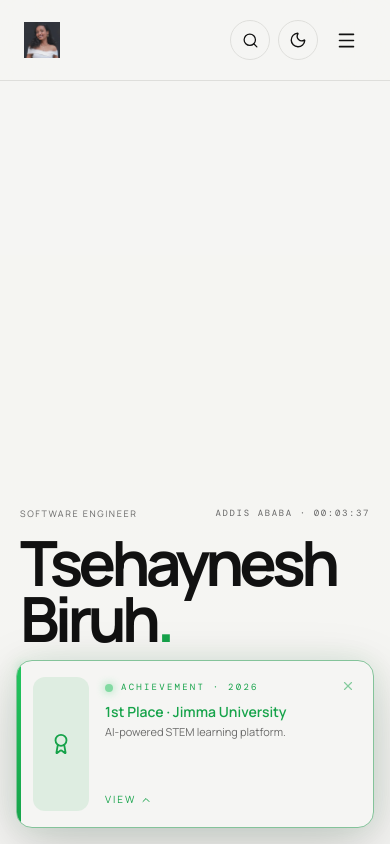
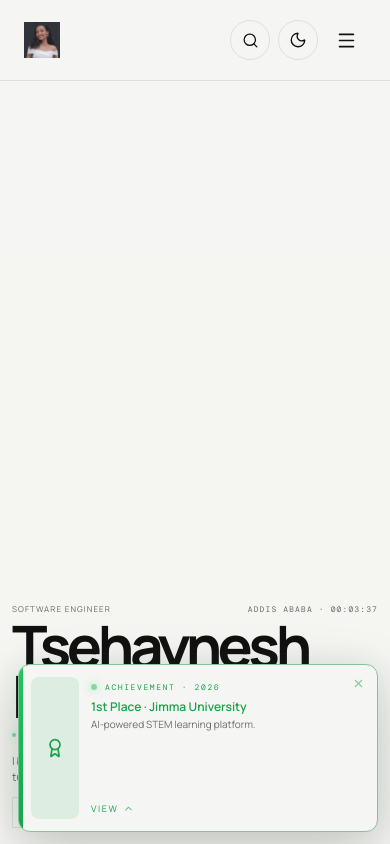
Before and after one commit to tsi1221/tsehaynesh, a React (Vite) app: page / in a window 390 px wide. Shown: the top 844 px of the page. Built offline with nearby package versions, Linux system fonts and the light colour scheme; a web font is replaced by a local one.

Commit message:
update portfolio projects and certificates

```diff
--- a/src/components/Hero.tsx
+++ b/src/components/Hero.tsx
@@ -1,3 +1,4 @@
+
 import {
   ArrowUpRight,
   Award,
@@ -51,7 +52,7 @@ export default function Hero() {
   }, []);
 
   /* =========================================================
-     ESC CLOSES CARD
+     ESC CLOSES / COLLAPSES CARD
   ========================================================= */
   useEffect(() => {
     const handleKeyDown = (event: KeyboardEvent) => {
@@ -77,17 +78,25 @@ export default function Hero() {
   return (
     <>
       {/* =====================================================
-          STICKY HERO
+          HERO
       ===================================================== */}
       <section
         id="home"
-        className="sticky top-0 z-0 flex h-screen min-h-screen items-end overflow-hidden transition-colors duration-300"
+        className="
+          sticky top-0 z-0
+          flex min-h-screen h-screen
+          items-end
+          overflow-hidden
+          transition-colors duration-300
+        "
         style={{
           background: "var(--background)",
           color: "var(--foreground)",
         }}
       >
-        {/* Background */}
+        {/* ===================================================
+            BACKGROUND
+        =================================================== */}
         <div className="absolute inset-0">
           <div
             className="absolute inset-0 bg-cover bg-center"
@@ -114,26 +123,48 @@ export default function Hero() {
           />
         </div>
 
-        {/* =====================================================
+        {/* ===================================================
             CONTENT
-        ===================================================== */}
+        =================================================== */}
         <div
           className="
-            relative z-10 mx-auto flex w-full max-w-[1400px]
-            flex-col justify-end
-            px-5 pb-8
-            pt-20
-            sm:px-6 sm:pb-10 sm:pt-24
-            md:px-10 md:pb-20 md:pt-40
+            relative z-10
+            mx-auto w-full max-w-[1400px]
+
+            px-3
+            pb-4
+            pt-0
+
+            sm:px-5
+            sm:pb-7
+
+            md:px-8
+            md:pb-12
+
+            lg:px-10
+            lg:pb-16
           "
         >
-          {/* Top meta */}
+          {/* =================================================
+              TOP META
+          ================================================= */}
           <div
             className="
-              mb-4 flex items-center justify-between
-              text-[9px] uppercase tracking-[0.18em]
-              sm:mb-6 sm:text-[10px] sm:tracking-[0.25em]
-              md:mb-8 md:text-xs
+              mb-2
+              flex items-center justify-between
+              text-[8px]
+              uppercase
+              tracking-[0.14em]
+
+              sm:mb-4
+              sm:text-[9px]
+              sm:tracking-[0.2em]
+
+              md:mb-6
+              md:text-[10px]
+              md:tracking-[0.25em]
+
+              lg:text-xs
             "
             style={{
               color: "var(--muted)",
@@ -146,42 +177,72 @@ export default function Hero() {
             </span>
           </div>
 
-          {/* Main title */}
+          {/* =================================================
+              NAME
+          ================================================= */}
           <div className="max-w-6xl">
             <h1
               className="
-                text-[16vw]
+                text-[15vw]
                 font-bold
                 leading-[0.82]
                 tracking-[-0.075em]
-                sm:text-[15vw]
-                md:mt-24
+
+                sm:text-[14vw]
+
+                md:mt-16
                 md:text-[10vw]
+
+                lg:mt-20
+                lg:text-[9.5vw]
+
+                xl:text-[9vw]
               "
             >
               <span className="block">Tsehaynesh</span>
 
-              <span className="mt-[0.08em] block">
+              <span className="mt-[0.04em] block">
                 Biruh
                 <span style={{ color: GREEN }}>.</span>
               </span>
             </h1>
           </div>
 
-          {/* Full-Stack Developer */}
+          {/* =================================================
+              ROLE
+          ================================================= */}
           <p
             className="
-              mt-4 flex items-center gap-2
-              text-[10px] uppercase tracking-[0.22em]
-              sm:mt-5 sm:text-xs sm:tracking-[0.3em]
-              md:mt-12 md:text-sm
+              mt-2
+              flex items-center gap-1.5
+              text-[8px]
+              uppercase
+              tracking-[0.18em]
+
+              sm:mt-3
+              sm:text-[10px]
+              sm:tracking-[0.25em]
+
+              md:mt-8
+              md:gap-2
+              md:text-xs
+              md:tracking-[0.3em]
+
+              lg:mt-10
+              lg:text-sm
             "
             style={{
               color: GREEN,
             }}
           >
             <span
-              className="h-1.5 w-1.5 animate-pulse rounded-full"
+              className="
+                h-1 w-1
+                animate-pulse
+                rounded-full
+
+                sm:h-1.5 sm:w-1.5
+              "
               style={{
                 background: GREEN_BRIGHT,
                 boxShadow: `0 0 10px ${GREEN_BRIGHT}`,
@@ -191,21 +252,43 @@ export default function Hero() {
             Full-Stack Developer
           </p>
 
-          {/* Bottom row */}
+          {/* =================================================
+              BOTTOM ROW
+          ================================================= */}
           <div
             className="
-              mt-5 flex flex-col justify-between gap-5
-              sm:mt-6 sm:gap-6
-              md:mt-10 md:flex-row md:items-end md:gap-8
+              mt-3
+              flex
+              flex-col
+              gap-3
+
+              sm:mt-4
+              sm:gap-4
+
+              md:mt-7
+              md:flex-row
+              md:items-end
+              md:justify-between
+              md:gap-8
+
+              lg:mt-9
             "
           >
+            {/* Description */}
             <p
               className="
                 max-w-xl
-                text-[13px]
-                leading-5
-                sm:text-sm sm:leading-6
-                md:text-lg md:leading-7
+                text-[11px]
+                leading-4
+
+                sm:text-xs
+                sm:leading-5
+
+                md:text-base
+                md:leading-6
+
+                lg:text-lg
+                lg:leading-7
               "
               style={{
                 color: "var(--muted)",
@@ -216,20 +299,54 @@ export default function Hero() {
               actually use.
             </p>
 
-            {/* Actions */}
-            <div className="flex flex-wrap items-center gap-2.5 sm:gap-3">
+            {/* =================================================
+                ACTIONS
+            ================================================= */}
+            <div
+              className="
+                flex
+                flex-wrap
+                items-center
+                gap-2
+
+                sm:gap-2.5
+
+                md:gap-3
+
+                lg:gap-4
+              "
+            >
+              {/* Explore */}
               <a
                 href="#work"
                 className="
-                  group flex w-fit items-center gap-2
-                  border px-3.5 py-2.5
-                  text-[9px] uppercase tracking-[0.16em]
+                  group
+                  flex w-fit
+                  items-center gap-1.5
+                  border
+                  px-2.5 py-2
+                  text-[8px]
+                  uppercase
+                  tracking-[0.12em]
                   transition-all duration-300
+
+                  sm:gap-2
+                  sm:px-3
+                  sm:py-2.5
+                  sm:text-[9px]
+
+                  md:gap-3
+                  md:px-4
+                  md:py-3
+                  md:text-[10px]
+
+                  lg:px-5
+                  lg:py-3.5
+                  lg:text-xs
+
                   hover:border-emerald-600
                   hover:bg-emerald-600
                   hover:text-white
-                  sm:gap-3 sm:px-4 sm:py-3 sm:text-[10px]
-                  md:gap-4 md:px-6 md:py-4 md:text-xs
                 "
                 style={{
                   borderColor: "var(--border)",
@@ -239,29 +356,54 @@ export default function Hero() {
                 Explore Work
 
                 <ArrowUpRight
-                  size={15}
+                  size={13}
                   className="
                     transition-transform
                     group-hover:translate-x-1
                     group-hover:-translate-y-1
+
+                    sm:w-[14px]
+                    sm:h-[14px]
+
+                    md:w-[15px]
+                    md:h-[15px]
                   "
                 />
               </a>
 
-              {/* Download resume */}
+              {/* Download Resume */}
               <a
                 href="/Tsehaynesh_Biruh_Resume.pdf"
                 download="Tsehaynesh_Biruh_Resume.pdf"
                 className="
-                  group relative flex w-fit items-center gap-2
-                  overflow-hidden border
-                  px-3.5 py-2.5
-                  text-[9px] uppercase tracking-[0.16em]
+                  group
+                  relative
+                  flex w-fit
+                  items-center gap-1.5
+                  overflow-hidden
+                  border
+                  px-2.5 py-2
+                  text-[8px]
+                  uppercase
+                  tracking-[0.12em]
                   text-white
                   transition-all duration-300
+
+                  sm:gap-2
+                  sm:px-3
+                  sm:py-2.5
+                  sm:text-[9px]
+
+                  md:gap-3
+                  md:px-4
+                  md:py-3
+                  md:text-[10px]
+
+                  lg:px-5
+                  lg:py-3.5
+                  lg:text-xs
+
                   hover:shadow-[0_10px_40px_-10px_rgba(22,163,74,0.7)]
-                  sm:gap-3 sm:px-4 sm:py-3 sm:text-[10px]
-                  md:px-6 md:py-4 md:text-xs
                 "
                 style={{
                   borderColor: GREEN,
@@ -271,8 +413,10 @@ export default function Hero() {
                 <span
                   aria-hidden
                   className="
-                    pointer-events-none absolute inset-y-0 -left-1/2
-                    w-1/2 -translate-x-full
+                    pointer-events-none
+                    absolute inset-y-0 -left-1/2
+                    w-1/2
+                    -translate-x-full
                     transition-transform duration-1000
                     group-hover:translate-x-[300%]
                   "
@@ -283,8 +427,19 @@ export default function Hero() {
                 />
 
                 <Download
-                  size={15}
-                  className="relative transition-transform duration-300 group-hover:translate-y-0.5"
+                  size={13}
+                  className="
+                    relative
+                    transition-transform
+                    duration-300
+                    group-hover:translate-y-0.5
+
+                    sm:w-[14px]
+                    sm:h-[14px]
+
+                    md:w-[15px]
+                    md:h-[15px]
+                  "
                 />
 
                 <span className="relative">
@@ -302,11 +457,28 @@ export default function Hero() {
       <aside
         aria-hidden={!showCard}
         className={`
-          fixed bottom-4 right-4 z-[200]
-          w-[min(360px,calc(100vw-2rem))]
-          overflow-hidden rounded-2xl border shadow-2xl
-          transition-transform duration-500 ease-out
-          sm:bottom-6 sm:right-6
+          fixed
+          bottom-3
+          right-3
+          z-[200]
+
+          w-[calc(100vw-1.5rem)]
+          max-w-[360px]
+
+          overflow-hidden
+          rounded-xl
+          border
+          shadow-2xl
+
+          transition-transform
+          duration-500
+          ease-out
+
+          sm:bottom-5
+          sm:right-5
+          sm:w-[360px]
+          sm:rounded-2xl
+
           ${
             showCard
               ? "translate-y-0"
@@ -325,6 +497,7 @@ export default function Hero() {
             "0 20px 60px rgba(0,0,0,0.18), 0 0 30px rgba(22,163,74,0.10)",
         }}
       >
+        {/* Green side line */}
         <div
           className="absolute left-0 top-0 h-full w-1"
           style={{
@@ -333,27 +506,54 @@ export default function Hero() {
         />
 
         {!expanded ? (
+          /* =================================================
+             COLLAPSED CARD
+          ================================================= */
           <div className="relative h-full">
             <button
               type="button"
               onClick={() => setExpanded(true)}
-              className="group flex h-full w-full items-stretch gap-4 p-4 pr-10 text-left"
+              className="
+                group
+                flex
+                h-full
+                w-full
+                items-stretch
+                gap-3
+                p-3
+                pr-9
+                text-left
+
+                sm:gap-4
+                sm:p-4
+                sm:pr-10
+              "
             >
               <div
-                className="flex w-14 shrink-0 items-center justify-center rounded-xl"
+                className="
+                  flex
+                  w-12
+                  shrink-0
+                  items-center
+                  justify-center
+                  rounded-lg
+
+                  sm:w-14
+                  sm:rounded-xl
+                "
                 style={{
                   background: `color-mix(in srgb, ${GREEN} 10%, transparent)`,
                   color: GREEN,
                 }}
               >
-                <Award size={22} />
+                <Award size={20} className="sm:h-[22px] sm:w-[22px]" />
               </div>
 
               <div className="flex flex-1 flex-col justify-between py-1">
                 <div>
                   <div className="flex items-center gap-2">
                     <span
-                      className="h-2 w-2 animate-pulse rounded-full"
+                      className="h-1.5 w-1.5 animate-pulse rounded-full sm:h-2 sm:w-2"
                       style={{
                         background: GREEN_BRIGHT,
                         boxShadow: `0 0 10px ${GREEN_BRIGHT}`,
@@ -361,7 +561,15 @@ export default function Hero() {
                     />
 
                     <p
-                      className="font-mono text-[9px] uppercase tracking-[0.25em]"
+                      className="
+                        font-mono
+                        text-[8px]
+                        uppercase
+                        tracking-[0.2em]
+
+                        sm:text-[9px]
+                        sm:tracking-[0.25em]
+                      "
                       style={{
                         color: GREEN,
                       }}
@@ -371,7 +579,15 @@ export default function Hero() {
                   </div>
 
                   <p
-                    className="mt-2 text-sm font-semibold leading-tight"
+                    className="
+                      mt-1.5
+                      text-xs
+                      font-semibold
+                      leading-tight
+
+                      sm:mt-2
+                      sm:text-sm
+                    "
                     style={{
                       color: GREEN,
                     }}
@@ -379,47 +595,78 @@ export default function Hero() {
                     1st Place · Jimma University
                   </p>
 
-                  <p className="mt-1 text-[11px] leading-snug opacity-60">
+                  <p className="mt-1 text-[10px] leading-snug opacity-60 sm:text-[11px]">
                     AI-powered STEM learning platform.
                   </p>
                 </div>
 
                 <span
                   className="
-                    flex items-center gap-1
-                    text-[10px] uppercase tracking-[0.2em]
-                    transition-all group-hover:gap-2
+                    flex
+                    items-center
+                    gap-1
+                    text-[9px]
+                    uppercase
+                    tracking-[0.18em]
+                    transition-all
+                    group-hover:gap-2
+
+                    sm:text-[10px]
+                    sm:tracking-[0.2em]
                   "
                   style={{
                     color: GREEN,
                   }}
                 >
                   View
-                  <ChevronUp size={12} />
+                  <ChevronUp size={11} />
                 </span>
               </div>
             </button>
 
+            {/* Close */}
             <button
               type="button"
               onClick={() => setShowCard(false)}
               className="
-                absolute right-3 top-3 rounded-full p-1.5
-                opacity-50 transition-all
-                hover:rotate-90 hover:opacity-100
+                absolute
+                right-2
+                top-2
+                rounded-full
+                p-1
+                opacity-50
+                transition-all
+
+                sm:right-3
+                sm:top-3
+                sm:p-1.5
+
+                hover:rotate-90
+                hover:opacity-100
               "
               style={{
                 color: GREEN,
               }}
               aria-label="Dismiss"
             >
-              <X size={14} />
+              <X size={13} />
             </button>
           </div>
         ) : (
+          /* =================================================
+             EXPANDED CARD
+          ================================================= */
           <div className="flex h-full flex-col">
             <header
-              className="flex items-start justify-between border-b p-4"
+              className="
+                flex
+                items-start
+                justify-between
+                border-b
+                p-3
+
+                sm:p-4
+              "
               style={{
                 borderColor: "var(--border)",
               }}
@@ -427,7 +674,7 @@ export default function Hero() {
               <div>
                 <div className="flex items-center gap-2">
                   <span
-                    className="h-2 w-2 animate-pulse rounded-full"
+                    className="h-1.5 w-1.5 animate-pulse rounded-full sm:h-2 sm:w-2"
                     style={{
                       background: GREEN_BRIGHT,
                       boxShadow: `0 0 10px ${GREEN_BRIGHT}`,
@@ -435,7 +682,15 @@ export default function Hero() {
                   />
 
                   <p
-                    className="font-mono text-[9px] uppercase tracking-[0.25em]"
+                    className="
+                      font-mono
+                      text-[8px]
+                      uppercase
+                      tracking-[0.2em]
+
+                      sm:text-[9px]
+                      sm:tracking-[0.25em]
+                    "
                     style={{
                       color: GREEN,
                     }}
@@ -445,7 +700,7 @@ export default function Hero() {
                 </div>
 
                 <p
-                  className="mt-2 text-sm font-semibold"
+                  className="mt-1.5 text-xs font-semibold sm:mt-2 sm:text-sm"
                   style={{
                     color: GREEN,
                   }}
@@ -454,34 +709,50 @@ export default function Hero() {
                 </p>
               </div>
 
-              <div className="flex items-center gap-1">
+              <div className="flex items-center gap-0.5">
                 <button
                   type="button"
                   onClick={() => setExpanded(false)}
-                  className="rounded-full p-1.5 opacity-60 transition-opacity hover:opacity-100"
+                  className="
+                    rounded-full
+                    p-1
+                    opacity-60
+                    transition-opacity
+                    hover:opacity-100
+
+                    sm:p-1.5
+                  "
                   style={{
                     color: GREEN,
                   }}
                   aria-label="Collapse"
                 >
-                  <ChevronDown size={16} />
+                  <ChevronDown size={15} />
                 </button>
 
                 <button
                   type="button"
                   onClick={() => setShowCard(false)}
-                  className="rounded-full p-1.5 opacity-60 transition-opacity hover:opacity-100"
+                  className="
+                    rounded-full
+                    p-1
+                    opacity-60
+                    transition-opacity
+                    hover:opacity-100
+
+                    sm:p-1.5
+                  "
                   style={{
                     color: GREEN,
                   }}
                   aria-label="Close"
                 >
-                  <X size={16} />
+                  <X size={15} />
                 </button>
               </div>
             </header>
 
-            <div className="flex-1 space-y-3 overflow-y-auto p-4">
+            <div className="flex-1 space-y-3 overflow-y-auto p-3 sm:p-4">
               <figure
                 className="overflow-hidden rounded-lg border"
                 style={{
```
